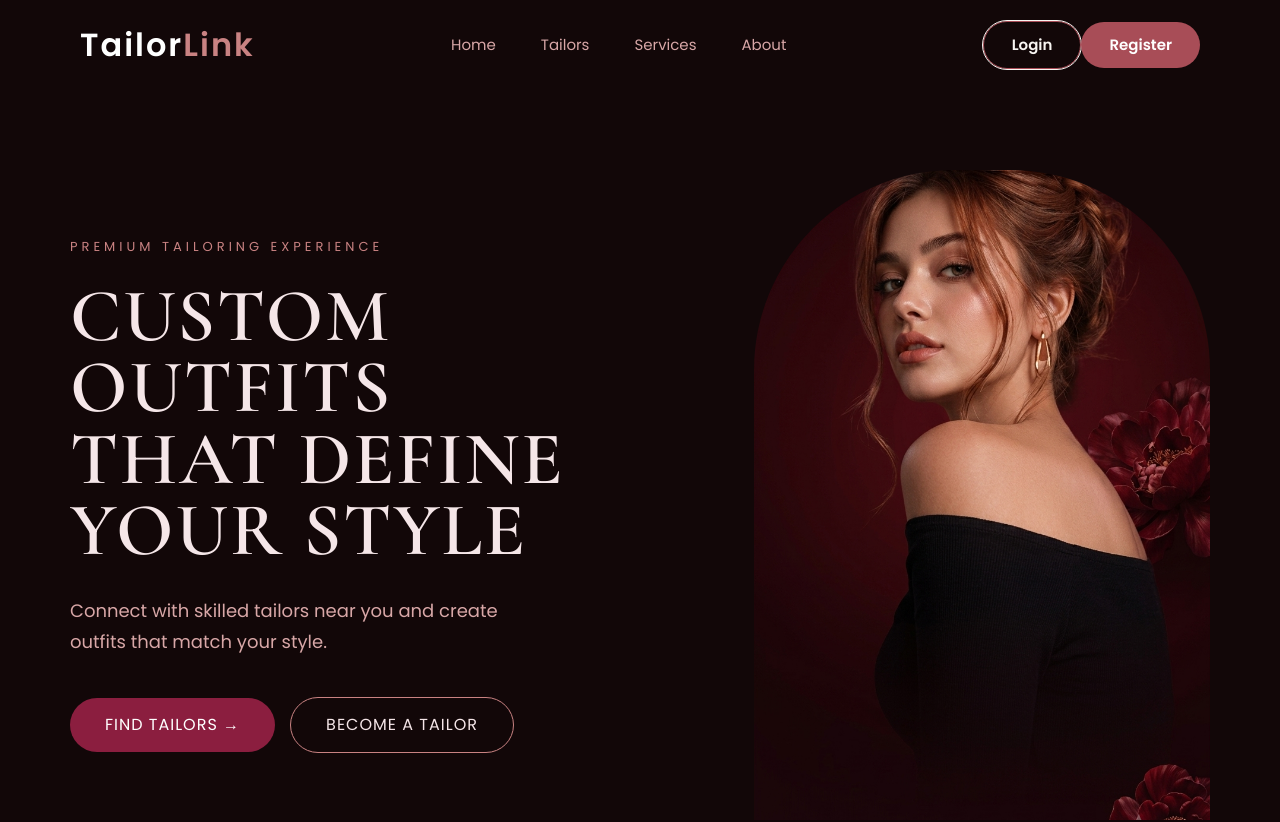
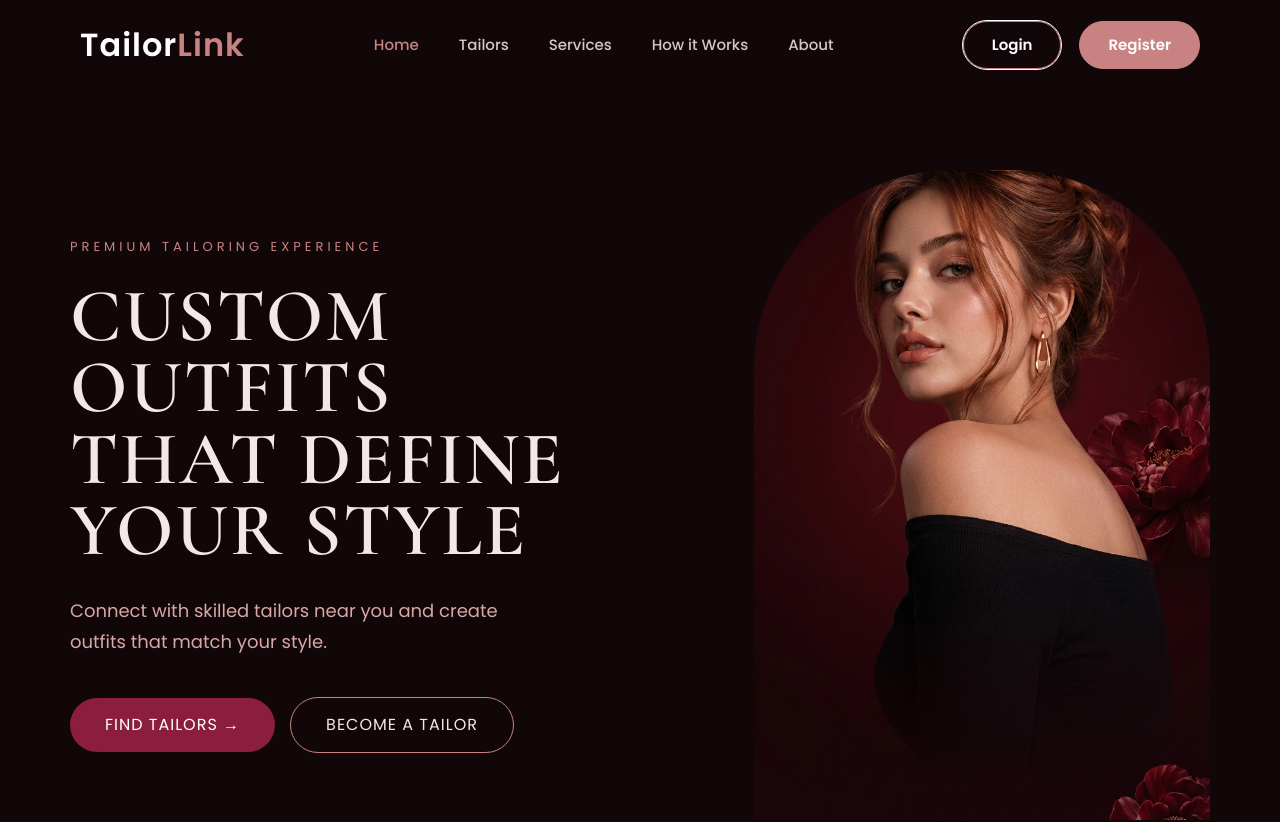
Before and after one commit to Nikini-Thathsarani/TailorLink, a React (Vite) app: page / in a window 1280 px wide. Shown: the top 822 px of the page. Built offline with nearby package versions, Linux system fonts and the light colour scheme.

Commit message:
Update the Navbar

```diff
--- a/src/components/layout/Navbar.css
+++ b/src/components/layout/Navbar.css
@@ -1,45 +1,66 @@
+/* ===============================
+   Navbar
+================================= */
+
 .navbar {
+  width: 100%;
   height: 90px;
   background: #120708;
 
   display: flex;
+  justify-content: space-between;
   align-items: center;
-  justify-content: space-between;
 
   padding: 0 80px;
 }
 
+/* ===============================
+   Logo
+================================= */
+
 .logo {
   font-size: 2rem;
   font-weight: 700;
-  letter-spacing: 2px;
-  color: #fff;
+  color: #ffffff;
+  letter-spacing: 1px;
 }
 
 .logo span {
   color: #c98282;
 }
 
+/* ===============================
+   Navigation
+================================= */
+
 .nav-links {
   display: flex;
+  align-items: center;
+  gap: 40px;
   list-style: none;
-  gap: 45px;
-}
-
-.nav-links li {
-  cursor: pointer;
 }
 
 .nav-links a {
-  color: #d8a7a7;
   text-decoration: none;
+  color: #d6c7c7;
   font-size: 15px;
-  transition: .3s;
+  font-weight: 500;
+  transition: 0.3s;
 }
 
 .nav-links a:hover {
-  color: white;
+  color: #ffffff;
 }
+
+/* Active Page */
+
+.nav-links a.active {
+  color: #c98282;
+}
+
+/* ===============================
+   Right Side
+================================= */
 
 .nav-actions {
   display: flex;
--- a/src/components/layout/Navbar.jsx
+++ b/src/components/layout/Navbar.jsx
@@ -1,3 +1,4 @@
+import React from "react";
 import { NavLink } from "react-router-dom";
 import Button from "../ui/Button/Button";
 import "./Navbar.css";
@@ -5,20 +6,24 @@ import "./Navbar.css";
 const Navbar = () => {
   return (
     <header className="navbar">
+      {/* Logo */}
       <div className="logo">
         Tailor<span>Link</span>
       </div>
 
+      {/* Navigation */}
       <nav>
         <ul className="nav-links">
           <li><NavLink to="/">Home</NavLink></li>
           <li><NavLink to="/tailors">Tailors</NavLink></li>
           <li><NavLink to="/services">Services</NavLink></li>
+          <li><NavLink to="/how-it-works">How it Works</NavLink></li>
           <li><NavLink to="/about">About</NavLink></li>
         </ul>
       </nav>
 
-      <div className="nav-buttons">
+      {/* Buttons */}
+      <div className="nav-actions">
         <Button variant="outline">Login</Button>
         <Button variant="primary">Register</Button>
       </div>
--- a/src/components/ui/Button/Button.css
+++ b/src/components/ui/Button/Button.css
@@ -1,7 +1,6 @@
 .button {
   padding: 12px 28px;
-  border-radius: 999px;
-  border: none;
+  border-radius: 50px;
   cursor: pointer;
 
   font-size: 15px;
@@ -10,33 +9,26 @@
   transition: all .3s ease;
 }
 
-/* Register Button */
+/* Login */
+
+.button.outline {
+  background: transparent;
+  border: 1px solid #c98282;
+  color: white;
+}
+
+.button.outline:hover {
+  background: #c98282;
+}
+
+/* Register */
 
 .button.primary {
-  background: #A84D57;
+  background: #c98282;
+  border: 1px solid #c98282;
   color: white;
 }
 
 .button.primary:hover {
-  background: #8b3945;
-  transform: translateY(-2px);
+  background: #a65b5b;
 }
-
-/* Login Button */
-
-.button.outline {
-  background: transparent;
-  border: 1px solid #A84D57;
-  color: #F8F5F2;
-}
-
-.button.outline:hover {
-  background: #A84D57;
-}
-
-/* Secondary */
-
-.button.secondary {
-  background: #D8B08C;
-  color: #120708;
-}
```
